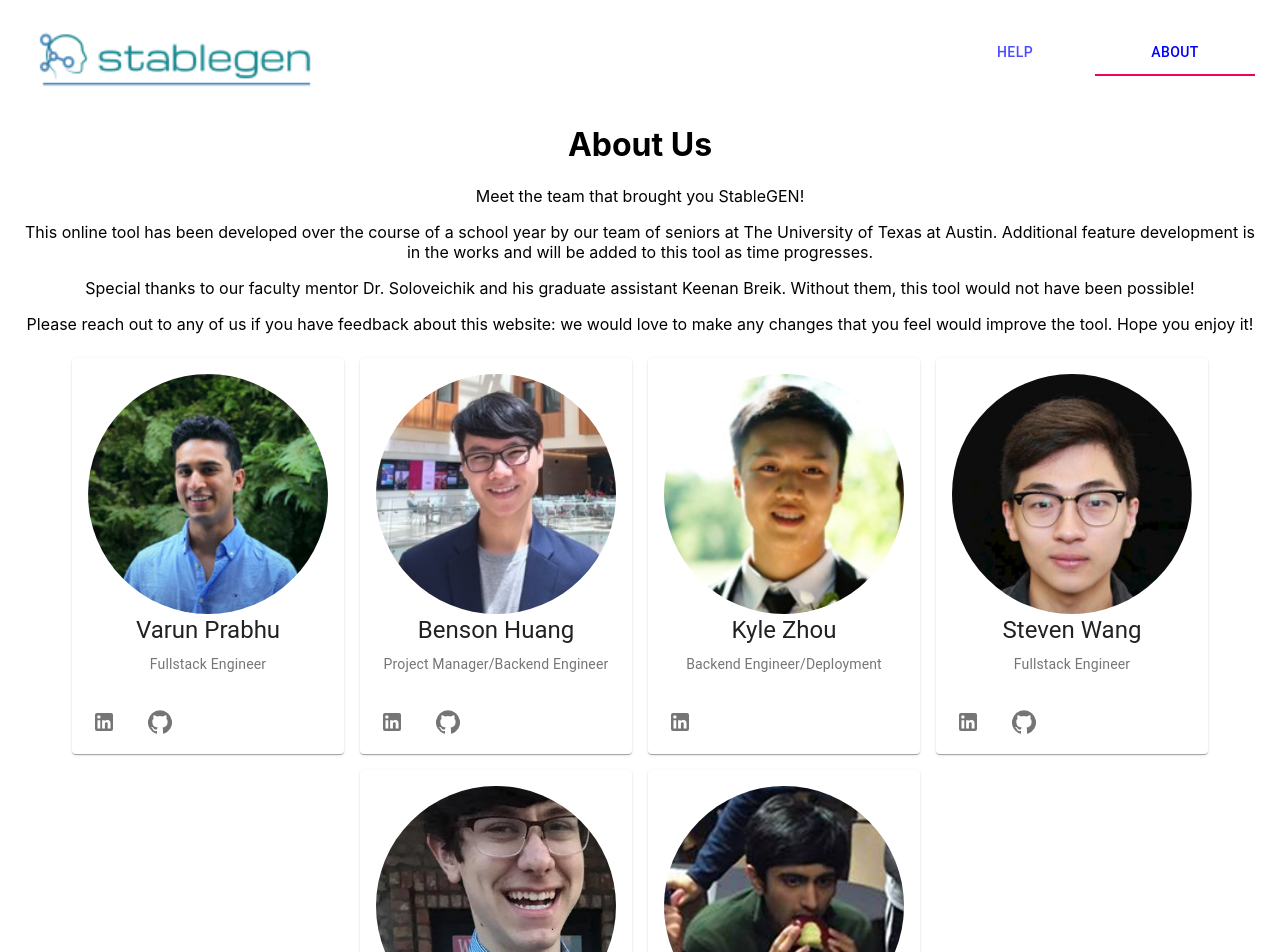
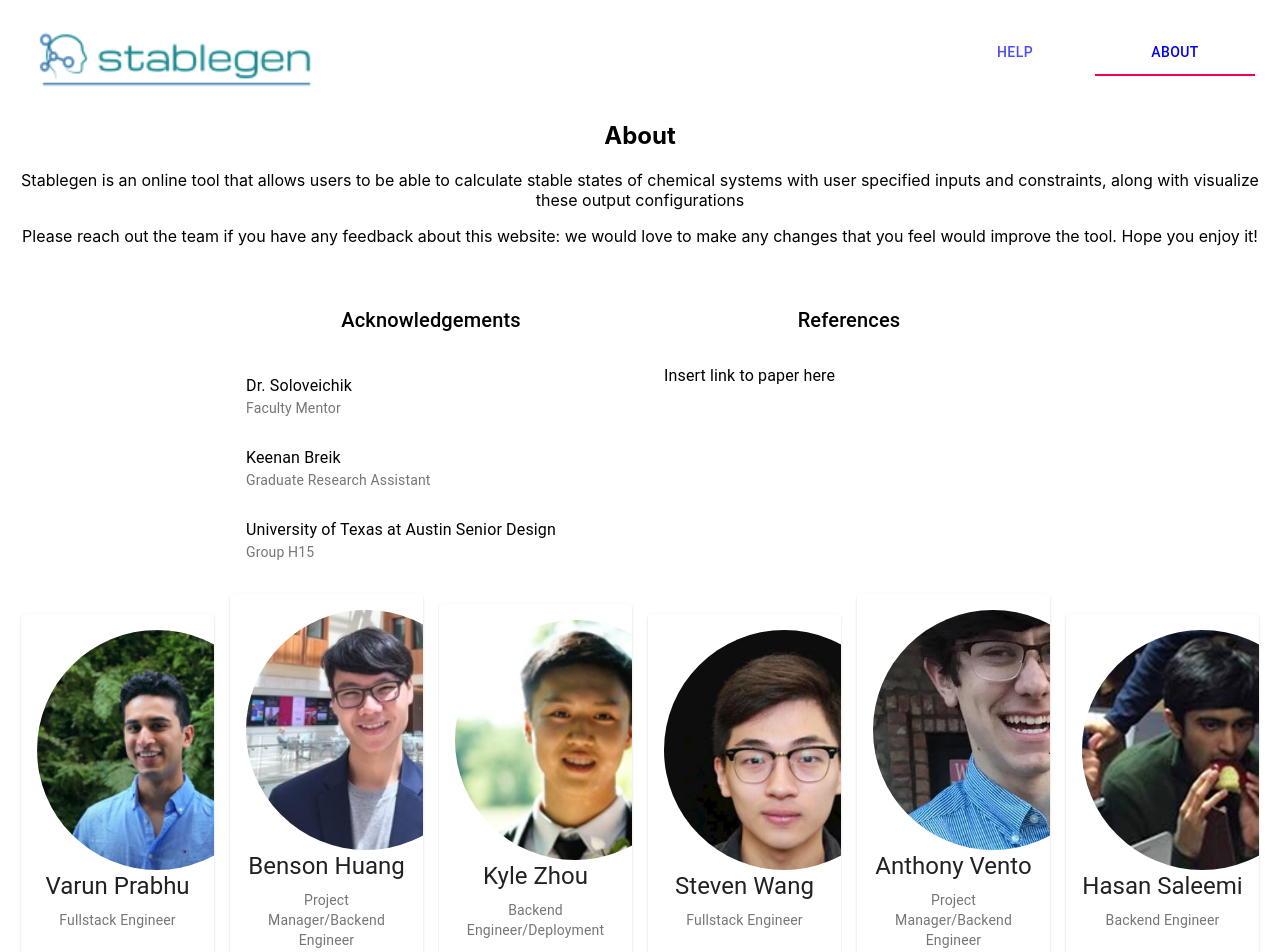
Before and after one commit to stevenwang5689/stable-gen, a React (Create React App) app: page /about in a window 1280 px wide. Shown: the top 952 px of the page. Built offline with nearby package versions, Linux system fonts and the light colour scheme.

Commit message:
added githubs for anthony/hasan and added about acknowledgements/references

```diff
--- a/src/components/about.js
+++ b/src/components/about.js
@@ -12,6 +12,9 @@ import Typography from '@material-ui/core/Typography';
 import LinkedInIcon from '@material-ui/icons/LinkedIn';
 import IconButton from '@material-ui/core/IconButton';
 import GitHubIcon from '@material-ui/icons/GitHub';
+import List from '@material-ui/core/List';
+import ListItem from '@material-ui/core/ListItem';
+import ListItemText from '@material-ui/core/ListItemText';
 
 import varun from '../images/varun.jpeg';
 import benson from '../images/benson.jpeg';
@@ -35,6 +38,13 @@ const useStyles = makeStyles(theme => ({
         justify: "center",
         justifyContent: "center",
     },
+    title: {
+        margin: theme.spacing(4, 0, 2),
+    },
+    lists: {
+
+        padding: "5px"
+    }
 
 }));
 
@@ -46,17 +56,72 @@ function About() {
 
       <Container maxWidth={"xl"} >
           <Grid container spacing={2} direction="row" justify="center" alignItems="center">
-              <Grid  item >
-                  < h1 > About Us </h1>
-                  <p>Meet the team that brought you StableGEN!</p>
-                  <p>This online tool has been developed over the course of a school year by our team of seniors at The University of Texas at Austin. Additional feature development is in the works and will be added to this tool as time progresses.</p>
-                  <p>Special thanks to our faculty mentor Dr. Soloveichik and his graduate assistant Keenan Breik. Without them, this tool would not have been possible!</p>
-                  <p>Please reach out to any of us if you have feedback about this website: we would love to make any changes that you feel would improve the tool. Hope you enjoy it!</p>
+
+              <Grid container spacing={2} direction="row" justify="center" alignItems="flex-start" className={classes.lists}>
+                  <Grid  item >
+                      <h2>About</h2>
+                      <p>Stablegen is an online tool that allows users to be able to calculate stable states of chemical
+                          systems with user specified inputs and constraints, along with visualize these output configurations</p>
+                      <p>Please reach out the team if you have any feedback about this website: we would love to make any changes that you feel would improve the tool. Hope you enjoy it!</p>
+                  </Grid>
               </Grid>
 
-              <Grid container spacing={2} direction="row" justify="center" alignItems="center">
 
-                      <Grid item>
+              <Grid container spacing={2} direction="row" justify="center" alignItems="flex-start" className={classes.lists}>
+
+                  <Grid item xs={12} md={4}>
+                      <Typography variant="h6" className={classes.title}>
+                          Acknowledgements
+                      </Typography>
+                      <div>
+                          <List>
+                              <div>
+                                  <ListItem>
+                                      <ListItemText
+                                          primary="Dr. Soloveichik"
+                                          secondary="Faculty Mentor"
+                                      />
+                                  </ListItem>
+
+                                  <ListItem>
+                                      <ListItemText
+                                          primary="Keenan Breik"
+                                          secondary="Graduate Research Assistant"
+                                      />
+                                  </ListItem>
+
+                                  <ListItem>
+                                      <ListItemText
+                                          primary="University of Texas at Austin Senior Design"
+                                          secondary="Group H15"
+                                      />
+                                  </ListItem>
+                              </div>
+
+                          </List>
+                      </div>
+                  </Grid>
+
+                  <Grid item xs={12} md={4}>
+                      <Typography variant="h6" className={classes.title}>
+                          References
+                      </Typography>
+
+                      <div>
+                          <ListItem>
+                              <ListItemText
+                                  primary="Insert link to paper here"
+
+                              />
+                          </ListItem>
+                      </div>
+
+                  </Grid>
+              </Grid>
+
+              <Grid container spacing={2} direction="row" justify="center" alignItems="center" className={classes.lists}>
+
+                      <Grid item xs={8} sm={6} md={4} lg={2}>
                           <Card >
                               <CardActionArea>
                                   <CardContent>
@@ -82,7 +147,7 @@ function About() {
                           </Card>
                       </Grid>
 
-                      <Grid item>
+                      <Grid item xs={8} sm={6} md={4} lg={2}>
                           <Card >
                               <CardActionArea>
                                   <CardContent>
@@ -108,7 +173,7 @@ function About() {
                           </Card>
                       </Grid>
 
-                      <Grid item>
+                      <Grid item xs={8} sm={6} md={4} lg={2}>
                           <Card>
                               <CardActionArea>
                                   <CardContent>
@@ -131,7 +196,7 @@ function About() {
                           </Card>
                       </Grid>
 
-                      <Grid item>
+                      <Grid item xs={8} sm={6} md={4} lg={2}>
                           <Card>
                               <CardActionArea>
                                   <CardContent>
@@ -158,7 +223,7 @@ function About() {
                       </Grid>
 
 
-                      <Grid item>
+                      <Grid item xs={8} sm={6} md={4} lg={2}>
                           <Card>
                               <CardActionArea>
                                   <CardContent>
@@ -174,11 +239,14 @@ function About() {
                                   </CardContent>
                               </CardActionArea>
                               <CardActions>
+                                  <IconButton href={"https://github.com/vento99/"}>
+                                      <GitHubIcon/>
+                                  </IconButton>
                               </CardActions>
                           </Card>
                       </Grid>
 
-                      <Grid item>
+                      <Grid item xs={8} sm={6} md={4} lg={2}>
                           <Card>
                               <CardActionArea>
                                   <CardContent>
@@ -194,6 +262,9 @@ function About() {
                                   </CardContent>
                               </CardActionArea>
                               <CardActions>
+                                  <IconButton href={"https://github.com/hasansaleemi/"}>
+                                      <GitHubIcon/>
+                                  </IconButton>
                               </CardActions>
                           </Card>
                       </Grid>
```
